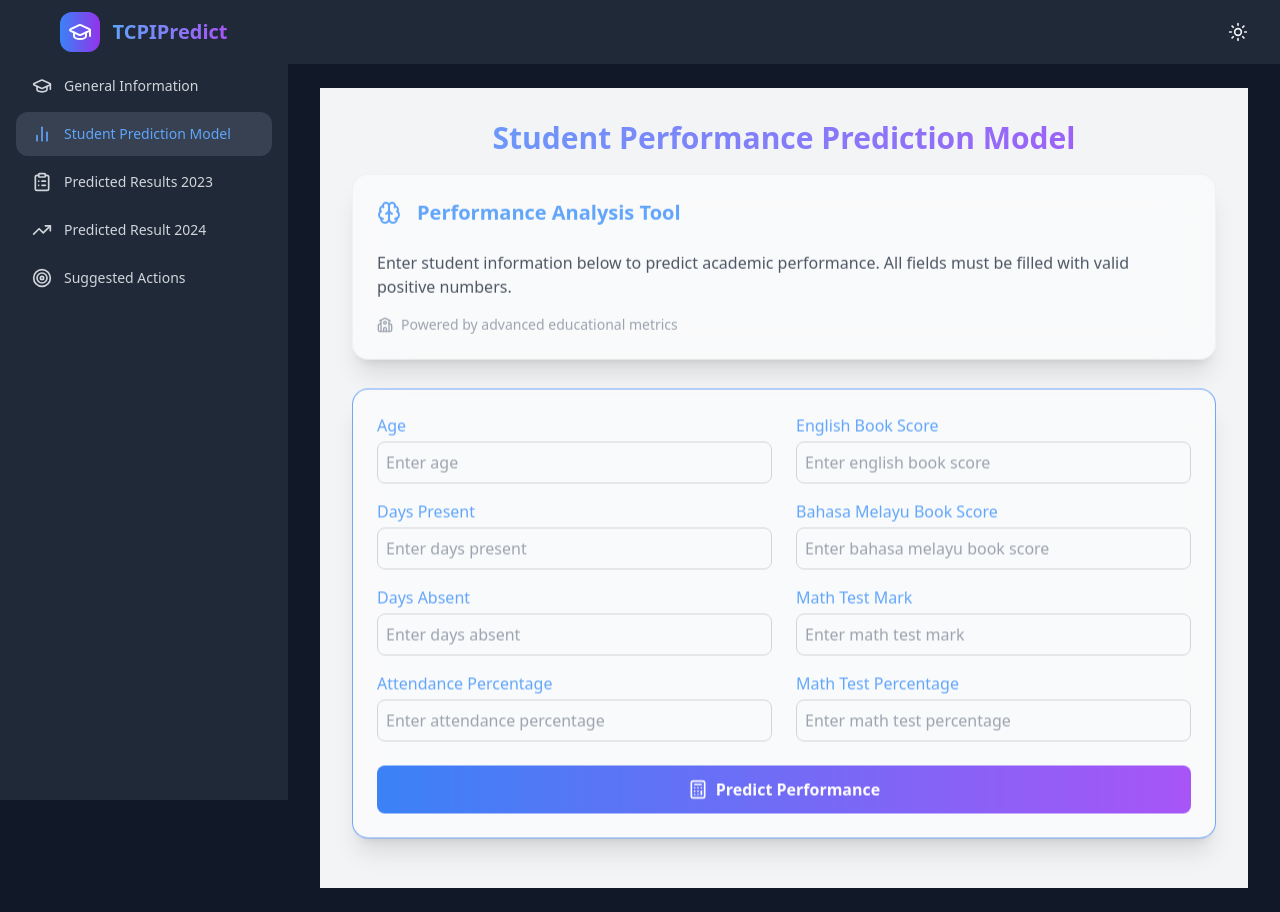
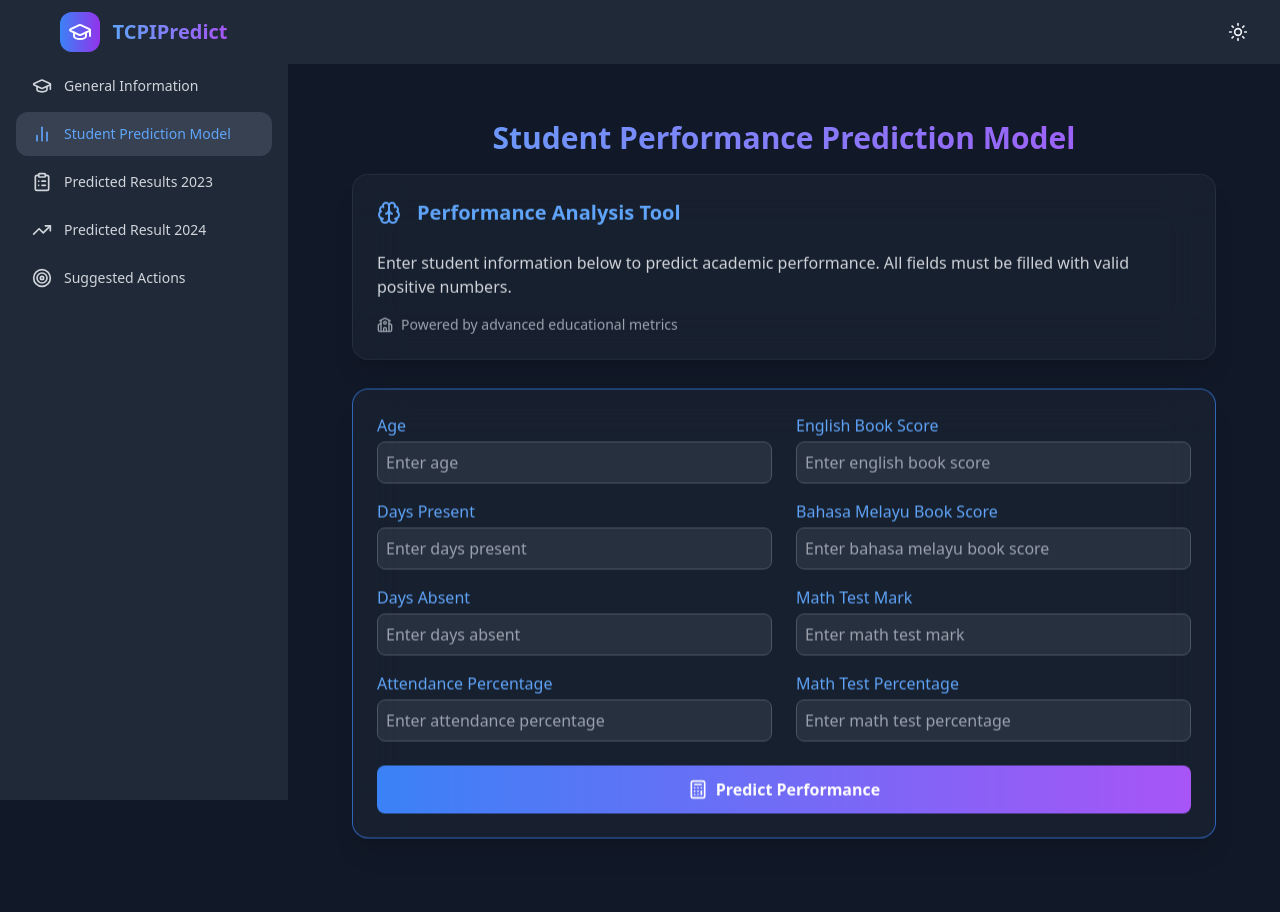
Before and after one commit to aziym/students-prediction-frontend, a React (Vite) app: page /prediction in a window 1280 px wide. Built offline with nearby package versions, Linux system fonts and the light colour scheme.

Commit message:
Update darkmode on PredicitonForm

```diff
--- a/src/components/PredictionForm.jsx
+++ b/src/components/PredictionForm.jsx
@@ -14,7 +14,7 @@ const FloatingCard = ({ children, delay = "0s" }) => {
   );
 };
 
-const PredictionForm = ({ isDarkMode }) => {
+const PredictionForm = () => {
   const [formData, setFormData] = useState({
     age: '',
     daysPresence: '',
@@ -84,7 +84,7 @@ const PredictionForm = ({ isDarkMode }) => {
   };
 
   return (
-    <div className={`min-h-screen ${isDarkMode ? 'bg-gray-900' : 'bg-gray-100'} p-8`}>
+    <div className="min-h-screen bg-gray-900 p-8">
       <style>
         {`
           @keyframes float {
@@ -101,12 +101,12 @@ const PredictionForm = ({ isDarkMode }) => {
         </h2>
 
         <FloatingCard delay="0s">
-          <div className={`${isDarkMode ? 'bg-gray-800/50' : 'bg-white/50'} backdrop-blur-xl shadow-xl rounded-2xl p-6 border ${isDarkMode ? 'border-gray-700/50' : 'border-gray-200/50'} mb-8`}>
+          <div className="bg-gray-800/50 backdrop-blur-xl shadow-xl rounded-2xl p-6 border border-gray-700/50 mb-8">
             <div className="flex items-center space-x-4 mb-6">
               <Brain className="w-6 h-6 text-blue-400" />
               <h3 className="text-xl font-semibold text-blue-400">Performance Analysis Tool</h3>
             </div>
-            <p className={`${isDarkMode ? 'text-gray-300' : 'text-gray-600'} mb-4`}>
+            <p className="text-gray-300 mb-4">
               Enter student information below to predict academic performance. All fields must be filled with valid positive numbers.
             </p>
             <div className="flex items-center space-x-2 text-sm text-gray-400">
@@ -117,7 +117,7 @@ const PredictionForm = ({ isDarkMode }) => {
         </FloatingCard>
 
         <FloatingCard delay="0.5s">
-          <div className={`${isDarkMode ? 'bg-gray-800/50' : 'bg-white/50'} backdrop-blur-xl shadow-xl rounded-2xl p-6 border border-blue-500/70`}>
+          <div className="bg-gray-800/50 backdrop-blur-xl shadow-xl rounded-2xl p-6 border border-blue-500/70">
             <form onSubmit={handleSubmit} className="space-y-6">
               <div className="grid grid-cols-1 md:grid-cols-2 gap-6">
                 <div className="space-y-4">
@@ -137,7 +137,7 @@ const PredictionForm = ({ isDarkMode }) => {
                         min="0"
                         step="any"
                         required
-                        className={`w-full ${isDarkMode ? 'bg-gray-700/50 border-gray-600 text-gray-200' : 'bg-gray-50 border-gray-300 text-gray-900'} border rounded-lg p-2 focus:outline-none focus:border-blue-400 transition-colors`}
+                        className="w-full bg-gray-700/50 border border-gray-600 rounded-lg p-2 text-gray-200 focus:outline-none focus:border-blue-400 transition-colors"
                         placeholder={`Enter ${field.label.toLowerCase()}`}
                       />
                     </label>
@@ -161,7 +161,7 @@ const PredictionForm = ({ isDarkMode }) => {
                         min="0"
                         step="any"
                         required
-                        className={`w-full ${isDarkMode ? 'bg-gray-700/50 border-gray-600 text-gray-200' : 'bg-gray-50 border-gray-300 text-gray-900'} border rounded-lg p-2 focus:outline-none focus:border-blue-400 transition-colors`}
+                        className="w-full bg-gray-700/50 border border-gray-600 rounded-lg p-2 text-gray-200 focus:outline-none focus:border-blue-400 transition-colors"
                         placeholder={`Enter ${field.label.toLowerCase()}`}
                       />
                     </label>
@@ -189,21 +189,21 @@ const PredictionForm = ({ isDarkMode }) => {
             </form>
 
             {prediction && (
-              <div className={`mt-6 ${isDarkMode ? 'bg-green-400/10 border-green-400/20' : 'bg-green-50 border-green-200'} border rounded-lg p-4`}>
+              <div className="mt-6 bg-green-400/10 border border-green-400/20 rounded-lg p-4">
                 <div className="flex items-center space-x-2 text-green-400">
                   <ChartBar className="w-5 h-5" />
                   <span className="font-semibold">Prediction Result</span>
                 </div>
-                <p className={`${isDarkMode ? 'text-gray-300' : 'text-gray-600'} mt-2`}>{prediction}</p>
+                <p className="text-gray-300 mt-2">{prediction}</p>
               </div>
             )}
 
             {error && (
-              <div className={`mt-6 ${isDarkMode ? 'bg-red-400/10 border-red-400/20' : 'bg-red-50 border-red-200'} border rounded-lg p-4`}>
+              <div className="mt-6 bg-red-400/10 border border-red-400/20 rounded-lg p-4">
                 <div className="flex items-center space-x-2 text-red-400">
                   <span className="font-semibold">Error</span>
                 </div>
-                <p className={`${isDarkMode ? 'text-gray-300' : 'text-gray-600'} mt-2`}>{error}</p>
+                <p className="text-gray-300 mt-2">{error}</p>
               </div>
             )}
           </div>
```
